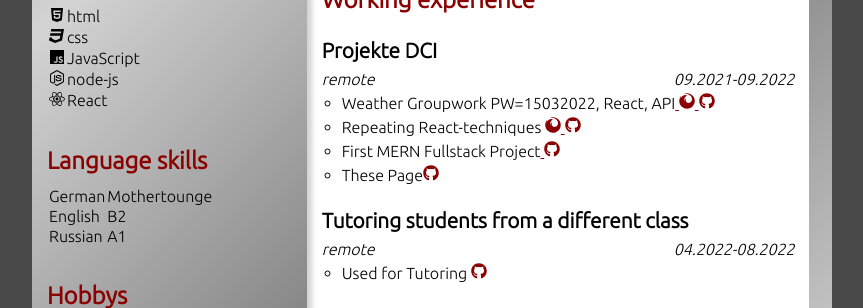
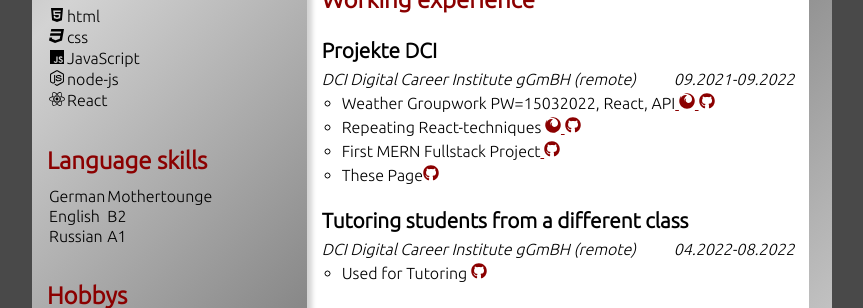
Before and after one commit to mcbauman/jepleting, a React (Create React App) app: page / in a window 1280 px wide. Shown: the part 558-866 px from the top of the page, without its empty margins (208-1071 px from the left). Built offline with nearby package versions, Linux system fonts and the light colour scheme.

Commit message:
last CV-changes

```diff
--- a/src/components/lang.js
+++ b/src/components/lang.js
@@ -50,7 +50,7 @@
         repFrontText:"Wiederhohlung aller Frontend Tools",
         mernText:"Erstes MERN Fullstack Projekt",
         this:"Diese Seite",
-        tutoringStudens:"Tutoring: Studenten einer anderen Klasse"
+        tutoringStudens:"Tutor für Studenten in Web Entwicklung"
     },
     en:{
         title:"title",
--- a/src/components/transl.js
+++ b/src/components/transl.js
@@ -12,15 +12,15 @@
         contact:"Kontakt",
         ausbildung:"Ausbildung",
         kurs:"Full Stack Web Entwicklung",
-        kursText1:"Theorietisch und praktische Grundlagenkenntnisse und Methodenkompetenzen der Web-Entwicklung",
+        kursText1:"Theoretische und praktische Grundlagenkenntnisse und Methodenkompetenzen der Web-Entwicklung",
         kursText2:"Vertieft in zahlreichen Einzel- und Gruppenprojekten",
-        kursText3:"Ergänzte Teilnahme an Softskills-Training und Vertiefung der Englisch-Kenntnisse",
+        kursText3:"Teilnahme an Softskills-Training und Vertiefung der Englisch-Kenntnisse",
         blw:"Betriebswirtschaftslehre",
         aublildungBKM:"Ausbildung zum Bankkaufmann",
         beruflicheErfahrungen:"Berufliche Erfahrungen",
         selbststudium:"Selbst-Studium",
         lernprojekt:"Lern-Projekt",
-        sos:"Erziherausbildung Kinderheim",
+        sos:"Erzieherausbildung Kinderheim",
         sosText:"Soziale Arbeit mit Kindern aus schwierigen familären Situationen",
         audibene:"Remote Kundenberater Hörgeräte",
         audibeneText:"Remote Beratung, Anamnese und Verkauf von Höhrhilfen",
--- a/src/pages/CV.jsx
+++ b/src/pages/CV.jsx
@@ -143,7 +143,7 @@
                     <section>
                         <h4>Projekte DCI</h4>
                         <div>
-                            <h5>remote</h5>
+                            <h5>DCI Digital Career Institute gGmBH (remote)</h5>
                             <h5>09.2021-09.2022</h5>
                         </div>
                         <ul>
@@ -156,7 +156,7 @@
                     <section>
                         <h4>{trans[lang].tutoringStudens}</h4>
                         <div>
-                            <h5>remote</h5>
+                            <h5>DCI Digital Career Institute gGmBH (remote)</h5>
                             <h5>04.2022-08.2022</h5>
                         </div>
                         <ul>
```
